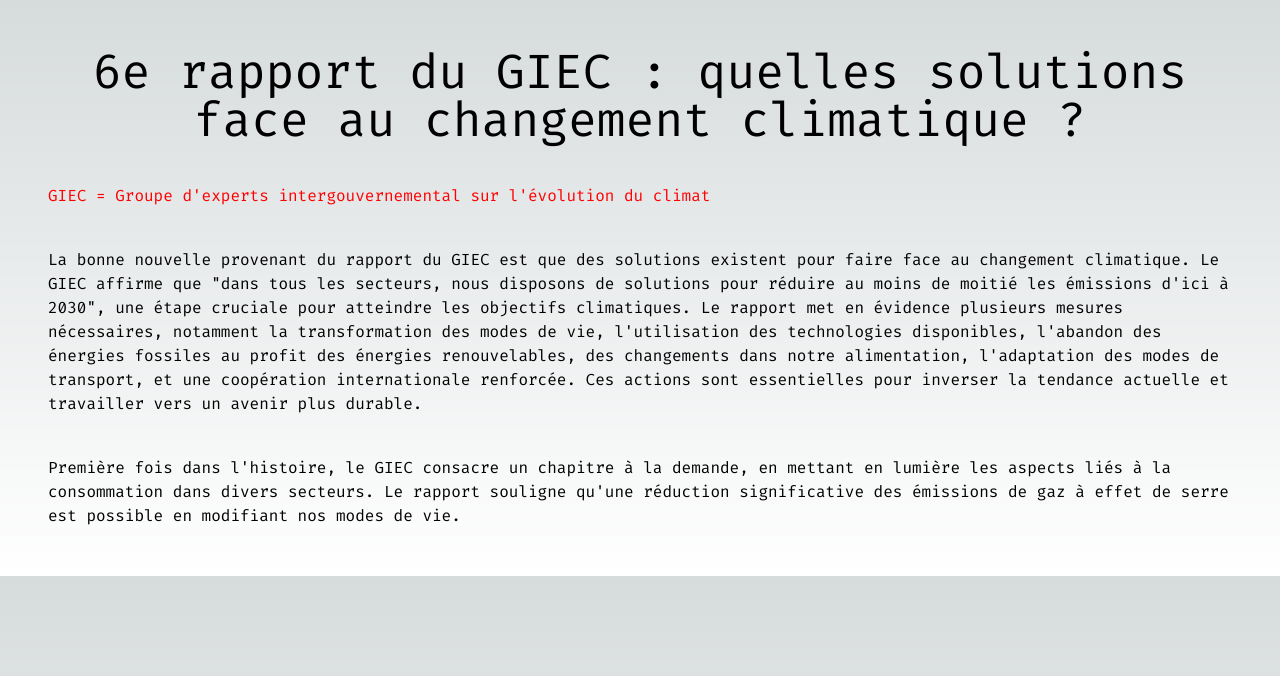
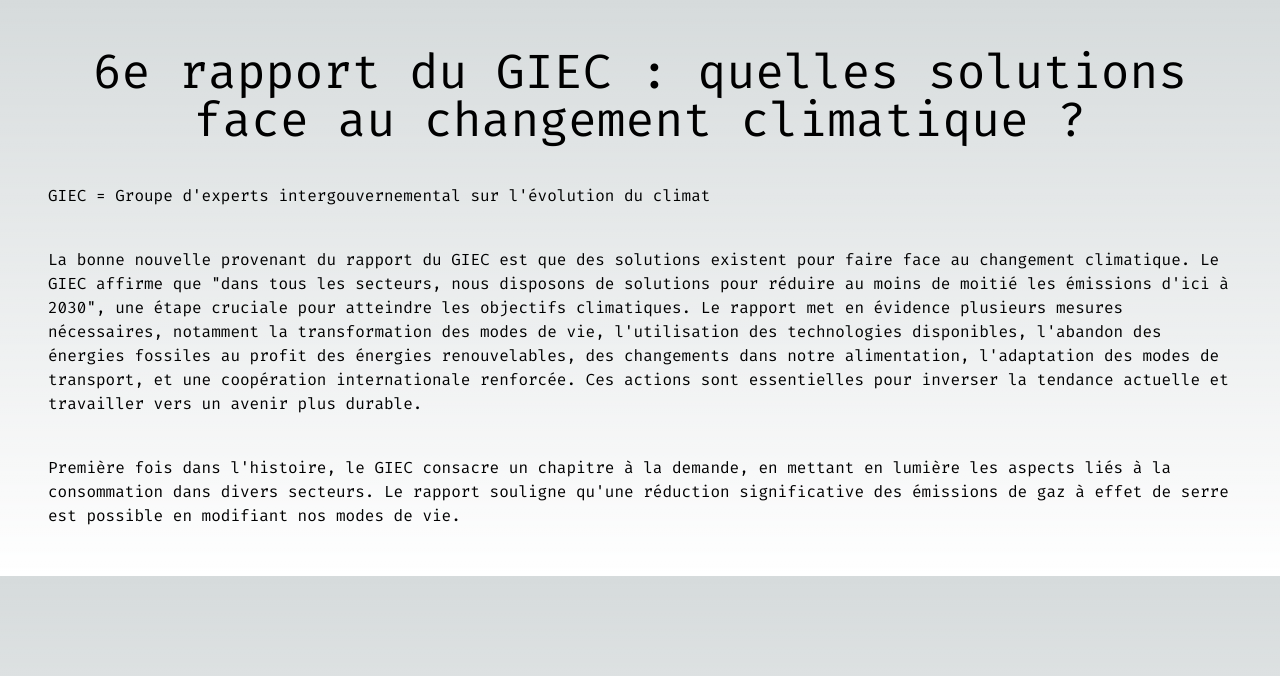
Before and after one commit to ivelter/ndi2023, a Next.js app: page /externe in a window 1280 px wide. Shown: the top 676 px of the page. Built offline with nearby package versions, Linux system fonts and the light colour scheme.

Commit message:
fnction random color

```diff
--- a/src/app/externe/externe.module.scss
+++ b/src/app/externe/externe.module.scss
@@ -1,6 +1 @@
 @use 'sass:math';
-
-.test {
-    font-size: math.random(1);
-    color: red;
-}
--- a/src/app/externe/page.js
+++ b/src/app/externe/page.js
@@ -1,14 +1,29 @@
 import base from "./externe.module.scss"
 
+export async function getStaticProps(context) {
+    return {
+        props: {
+            colors: ["beige", "purple", "orange"].sort(() => r.next() - 0.)
+        },
+    }
+}
+
 export default function Externe() {
+
+    // Props
+
+
+    // Update
+
+    // Affichage
     return (
-        <div className={'flex flex-col gap-10 p-12 bg-${randomColor()}'}>
+        <div className={'flex flex-col gap-10 p-12'}>
             <h1 className={"text-center text-5xl"}>
                 6e rapport du GIEC :
                 quelles solutions face au changement climatique ?
             </h1>
 
-            <h2 className={base.test}>
+            <h2>
                 GIEC = Groupe d'experts intergouvernemental sur l'évolution du climat
             </h2>
 
@@ -26,7 +41,6 @@ export default function Externe() {
             <p>Première fois dans l'histoire, le GIEC consacre un chapitre à la demande, en mettant en lumière les
                 aspects liés à la consommation dans divers secteurs. Le rapport souligne qu'une réduction significative
                 des émissions de gaz à effet de serre est possible en modifiant nos modes de vie.</p>
-
         </div>
     );
 }
```
